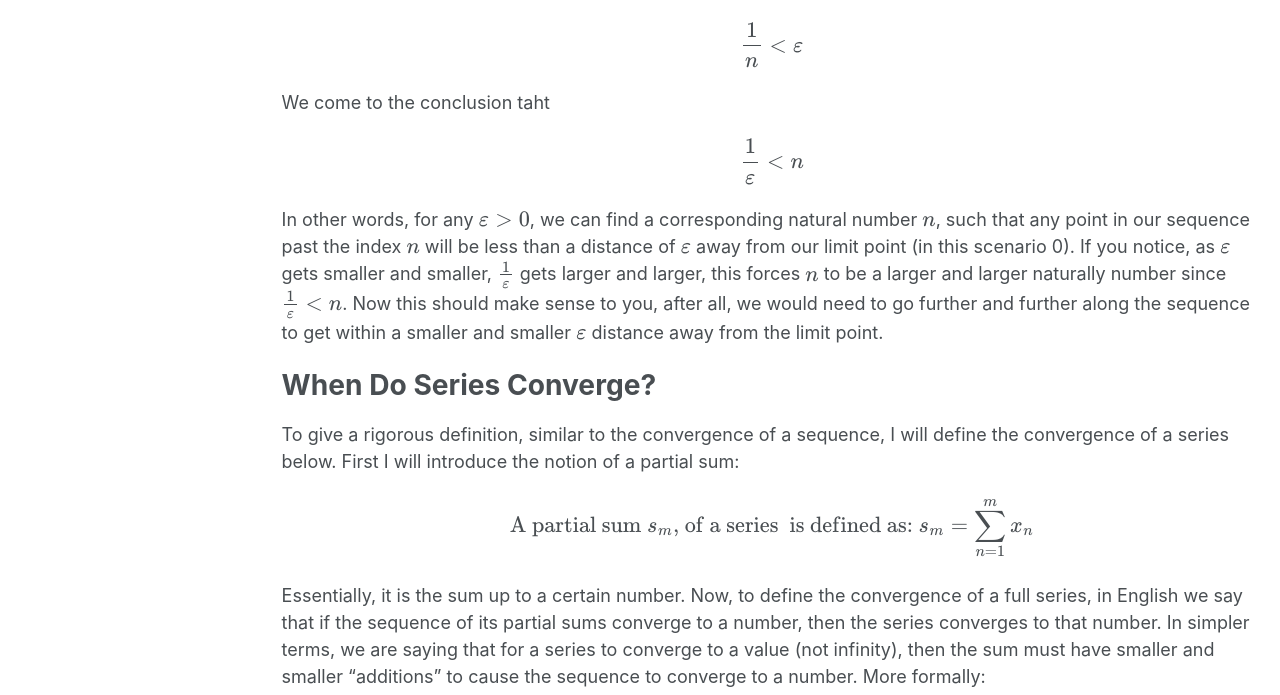
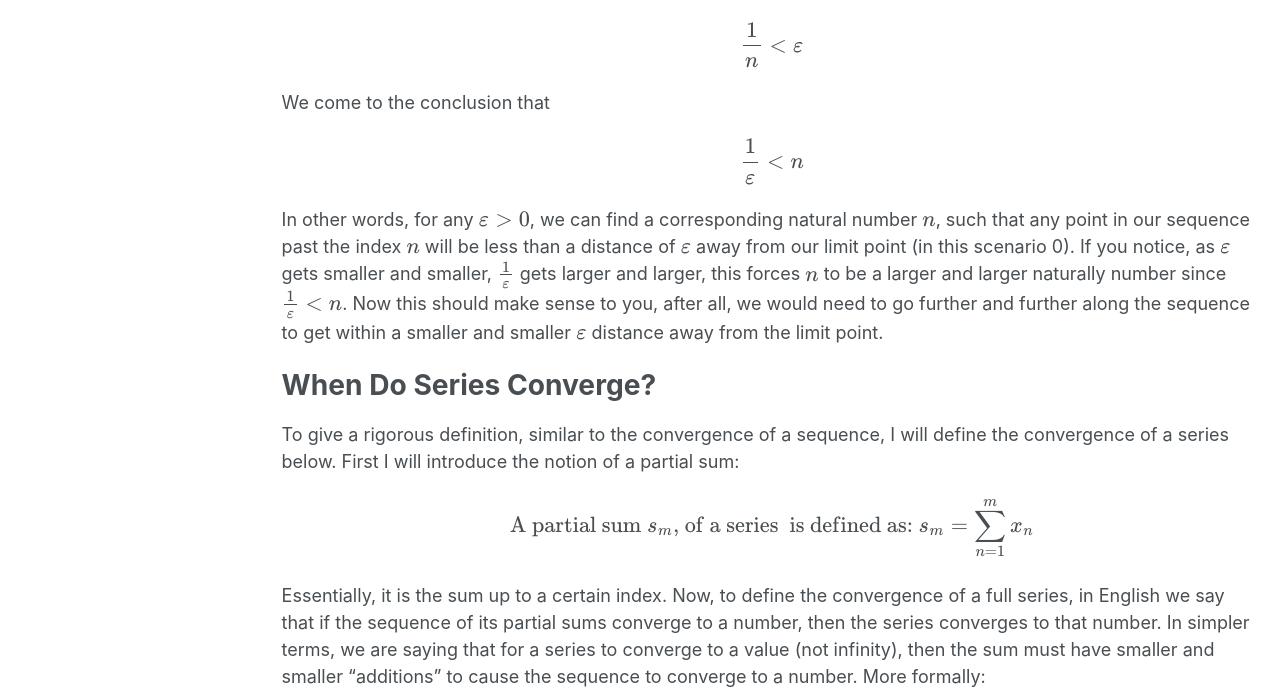
Before and after one commit to Nasser-Mohammed/Nasser-Mohammed.github.io, a Jekyll site: the page built from _pages/notes/analysis/harmonic-series.md, in a window 1280 px wide and 1400 px high, scrolled down 1181 px. Shown: the part 168-863 px from the top of the window. Built offline with Jekyll 4.4.1, drawn with Linux system fonts in a browser that asks for light colours.

Commit message:
Update harmonic-series.md

```diff
--- a/_pages/notes/analysis/harmonic-series.md
+++ b/_pages/notes/analysis/harmonic-series.md
@@ -29,7 +29,7 @@ Where \\(L = 0\\), so our inequality reduces to
 \\[\left|\frac{1}{n}\right| < \varepsilon\\]
 We know that since \\(n \in \mathbb{N}\\) and \\(n \ge 1, \forall n\\), then this implies that \\(\frac{1}{n} \ge 0, \forall n\\). So we can drop the absolute values in our inequality around \\(\frac{1}{n}\\) since we know it's always positive. Doing that leaves:
 \\[\frac{1}{n} < \varepsilon\\]
-We come to the conclusion taht
+We come to the conclusion that
 \\[\frac{1}{\varepsilon} < n\\]
 In other words, for any \\(\varepsilon > 0\\), we can find a corresponding natural number \\(n\\), such that any point in our sequence past the index \\(n\\) will be less than a distance of \\(\varepsilon\\) away from our limit point (in this scenario 0). If you notice, as \\(\varepsilon\\) gets smaller and smaller, \\(\frac{1}{\varepsilon}\\) gets larger and larger, this forces \\(n\\) to be a larger and larger naturally number since \\(\frac{1}{\varepsilon} < n\\). Now this should make sense to you, after all, we would need to go further and further along the sequence to get within a smaller and smaller \\(\varepsilon\\) distance away from the limit point.
 
@@ -37,7 +37,7 @@ When Do Series Converge?
 ===
 To give a rigorous definition, similar to the convergence of a sequence, I will define the convergence of a series below. First I will introduce the notion of a partial sum:
 \\[\text{A partial sum } s_m \text{, of a series } \text{ is defined as: } s_m = \sum_{n = 1}^{m}x_n\\]
-Essentially, it is the sum up to a certain number. Now, to define the convergence of a full series, in English we say that if the sequence of its partial sums converge to a number, then the series converges to that number. In simpler terms, we are saying that for a series to converge to a value (not infinity), then the sum must have smaller and smaller "additions" to cause the sequence to converge to a number. More formally:
+Essentially, it is the sum up to a certain index. Now, to define the convergence of a full series, in English we say that if the sequence of its partial sums converge to a number, then the series converges to that number. In simpler terms, we are saying that for a series to converge to a value (not infinity), then the sum must have smaller and smaller "additions" to cause the sequence to converge to a number. More formally:
 \\[\text{A series } \sum_{n = 1}^{\infty}\{x_n\} \text{, converges to a value L if }\\]
 \\[\text{the sequence of partial sums } s_m \text{, converges to L}\\]
 
```
